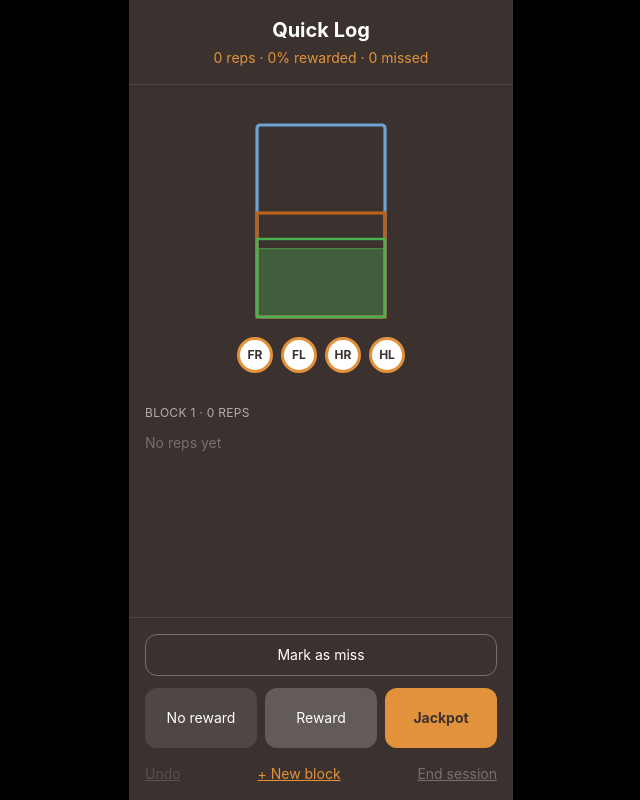
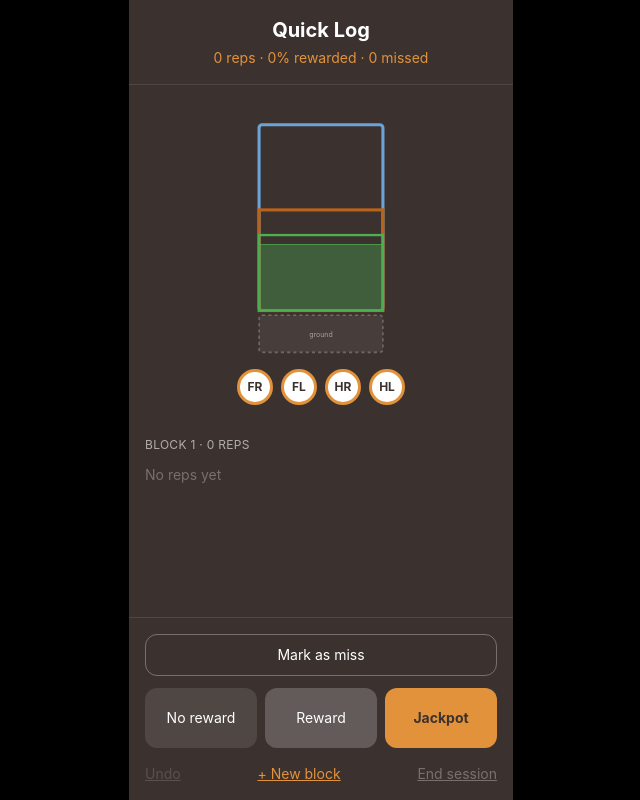
Before and after one commit to jennrembree/rc-tracker, a React (Vite) app: page / in a window 1280 px wide. Shown: the whole page, without its empty margins (319-959 px from the left). Built offline with nearby package versions, Linux system fonts and the light colour scheme.

Commit message:
Add ground zone to contact diagram for grounded split hits

```diff
--- a/src/components/ZoneDiagram.jsx
+++ b/src/components/ZoneDiagram.jsx
@@ -3,19 +3,17 @@ import { useRef, useState } from 'react'
 export const EMPTY_PAWS = { FR: null, FL: null, HR: null, HL: null }
 
 const PAW_IDS = ['FR', 'FL', 'HR', 'HL']
+const CANVAS_W = 200
+const CANVAS_H = 310
 
 function clientToSvg(svg, clientX, clientY) {
   const rect = svg.getBoundingClientRect()
-  const x = ((clientX - rect.left) / rect.width) * 200
-  const y = ((clientY - rect.top) / rect.height) * 260
-  const inside =
-    clientX >= rect.left &&
-    clientX <= rect.right &&
-    clientY >= rect.top &&
-    clientY <= rect.bottom
+  const x = ((clientX - rect.left) / rect.width) * CANVAS_W
+  const y = ((clientY - rect.top) / rect.height) * CANVAS_H
+  const inside = x >= 0 && x <= CANVAS_W && y >= 0 && y <= CANVAS_H
   return {
-    x: Math.min(200, Math.max(0, x)),
-    y: Math.min(260, Math.max(0, y)),
+    x: Math.min(CANVAS_W, Math.max(0, x)),
+    y: Math.min(CANVAS_H, Math.max(0, y)),
     inside,
   }
 }
@@ -98,8 +96,8 @@ export default function ZoneDiagram({ paws, onPawsChange }) {
     <div className="flex flex-col items-center py-4">
       <svg
         ref={svgRef}
-        viewBox="0 0 200 260"
-        className="w-40 h-52 touch-none"
+        viewBox={`0 0 ${CANVAS_W} ${CANVAS_H}`}
+        className="w-40 h-60 touch-none"
         role="img"
         aria-label="Contact zone diagram — drag paws from the tray to place them"
       >
@@ -107,6 +105,13 @@ export default function ZoneDiagram({ paws, onPawsChange }) {
         <rect x="20" y="120" width="160" height="130" fill="none" stroke="#b8621a" strokeWidth="4" />
         <rect x="20" y="152.5" width="160" height="97.5" fill="none" stroke="#4caf50" strokeWidth="3" />
         <rect x="20" y="164.7" width="160" height="85.3" fill="#4caf50" fillOpacity="0.35" stroke="#4caf50" strokeWidth="1" />
+
+        {/* Ground just past the end of the contact — for a paw landed after the plank */}
+        <rect x="20" y="256" width="160" height="48" rx="4"
+          fill="#ffffff" fillOpacity="0.06" stroke="#ffffff" strokeOpacity="0.25"
+          strokeWidth="2" strokeDasharray="4 4" />
+        <text x="100" y="284" textAnchor="middle" fontSize="9" fill="#ffffff" fillOpacity="0.5"
+          className="select-none pointer-events-none">ground</text>
 
         {PAW_IDS.map((id) => {
           const pos = posFor(id)
```
